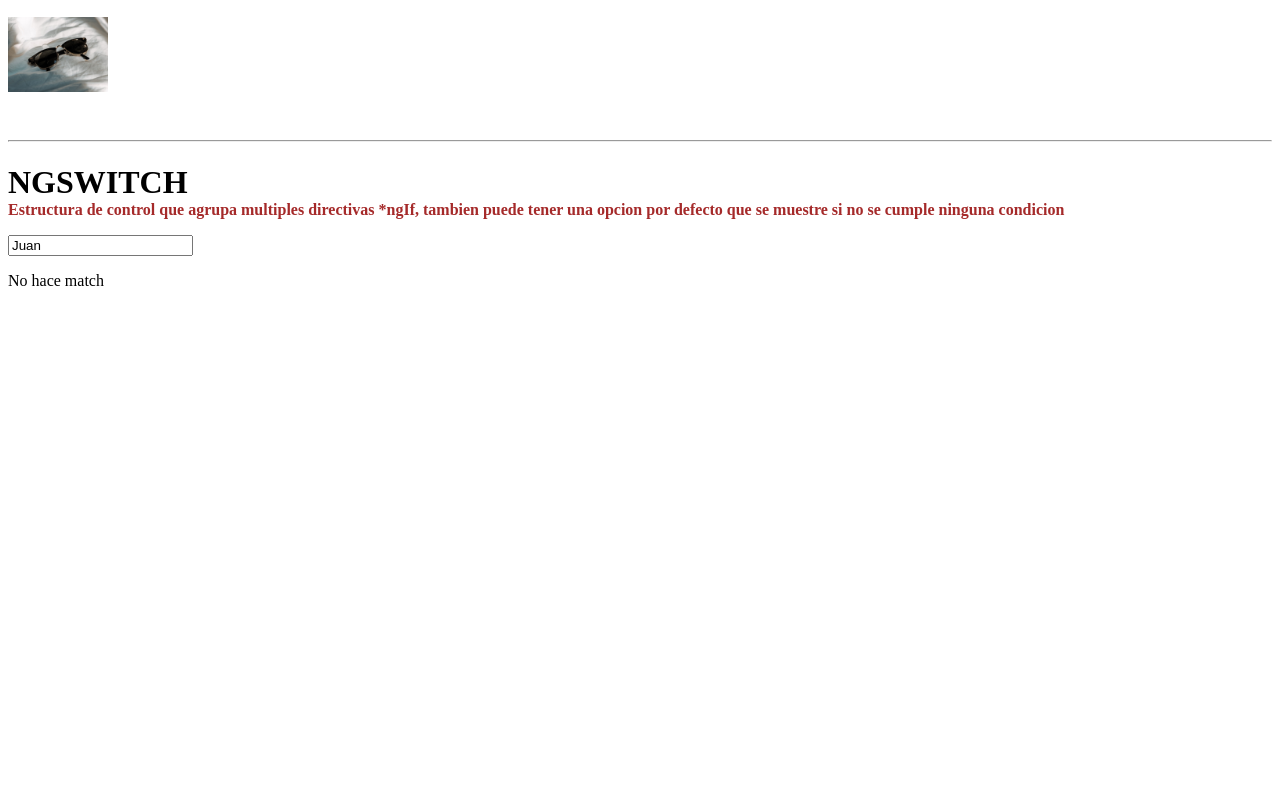
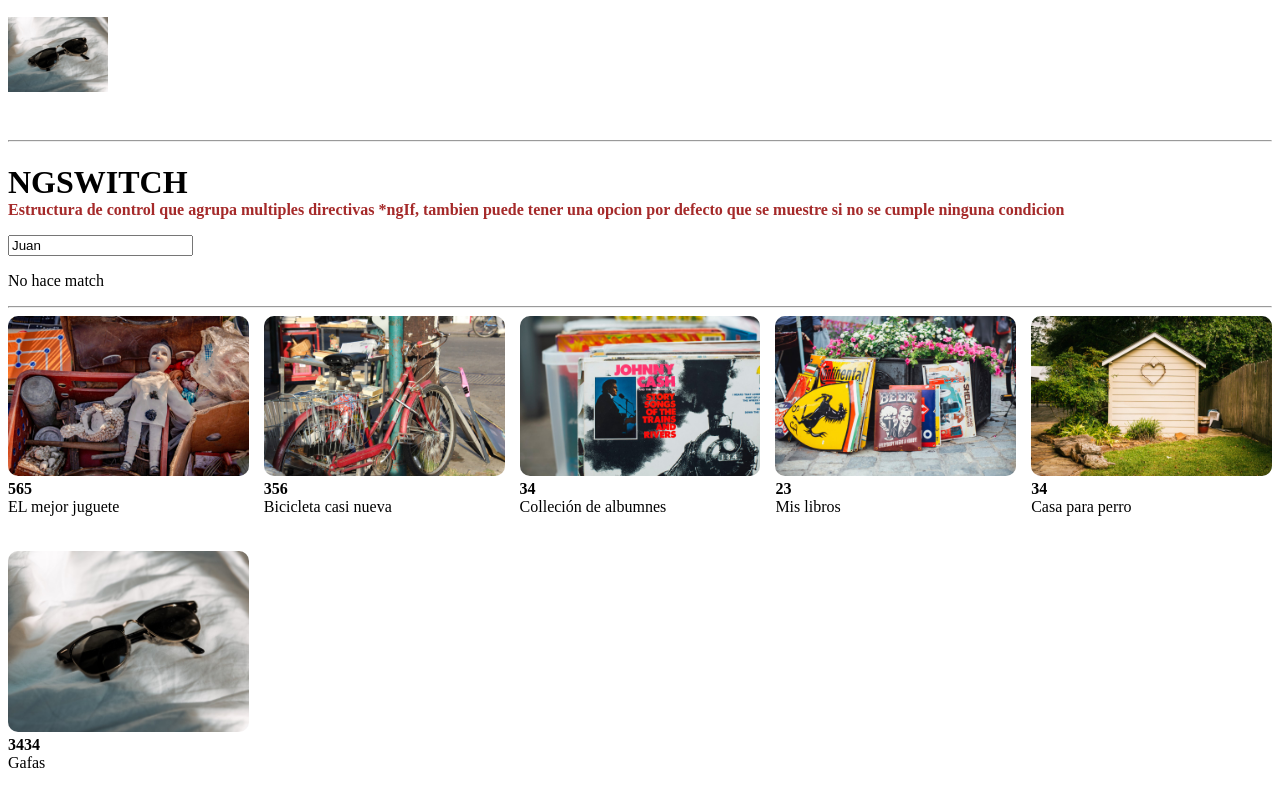
Before and after one commit to An-Bast-Donar/my-store, an Angular app: page / in a window 1280 px wide. Shown: the part 2457-3257 px from the top of the page. Before the commit the page ends 2763 px from the top, so only its background shows below. Built offline with nearby package versions, Linux system fonts and the light colour scheme.

Commit message:
Estilos basicos

```diff
--- a/src/app/app.component.html
+++ b/src/app/app.component.html
@@ -64,6 +64,7 @@
 <h2 class="tema">NGMODEL</h2>
 <p class="descripcion">Relaciona un input del html con una variable del ts, estableciendo una relacion de comunicacion
   en ambos sentidos</p>
+<!--No tener varios id iguales en el mismo template por que pueden haber conflictos-->
 <input type="text" #nameInput="ngModel" required [(ngModel)]="person03.name" />
 <p>Valid: {{ nameInput.valid }}</p>
 <p>Nombre: {{ person03.name }}</p>
@@ -141,3 +142,17 @@
   </p>
   <p *ngSwitchDefault>No hace match</p>
 </div>
+
+<hr>
+
+<!--
+========== ESTILOS ==========
+-->
+
+<div class="products--grid">
+  <div *ngFor="let product of products">
+    <img [src]="product.image" alt="image">
+    <strong>{{ product.price }}</strong>
+    <p>{{ product.name }}</p>
+  </div>
+</div>
--- a/src/app/app.component.scss
+++ b/src/app/app.component.scss
@@ -7,3 +7,32 @@
 .tema{
   margin-bottom: 0;
 }
+
+/*como usamos sass podemos tener identificadores anidados*/
+.products--grid{
+  display: flex;
+  flex-direction: column;
+  div{
+    img{
+      width: 100%;
+      border-radius: 10px;
+    }
+    strong, p{
+      margin: 0;
+    }
+    p{
+      margin-bottom: 20px;
+    }
+  }
+}
+
+/*media queries: consulta de medios, para responsive*/
+@media screen and (min-width: 600px){
+  .products--grid {
+    display: grid;
+    /*cantidad de columnas*/
+    grid-template-columns: repeat(5, 1fr);
+    /*espacio entre columnas*/
+    grid-gap: 15px;
+  }
+}
```
